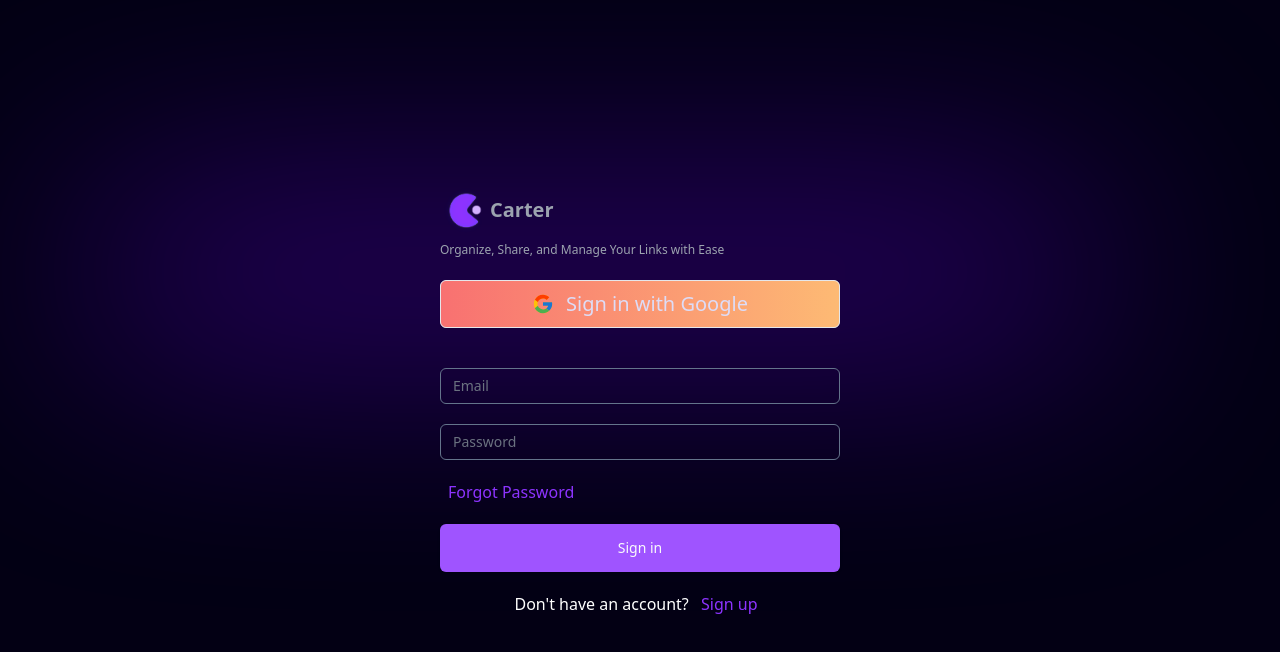
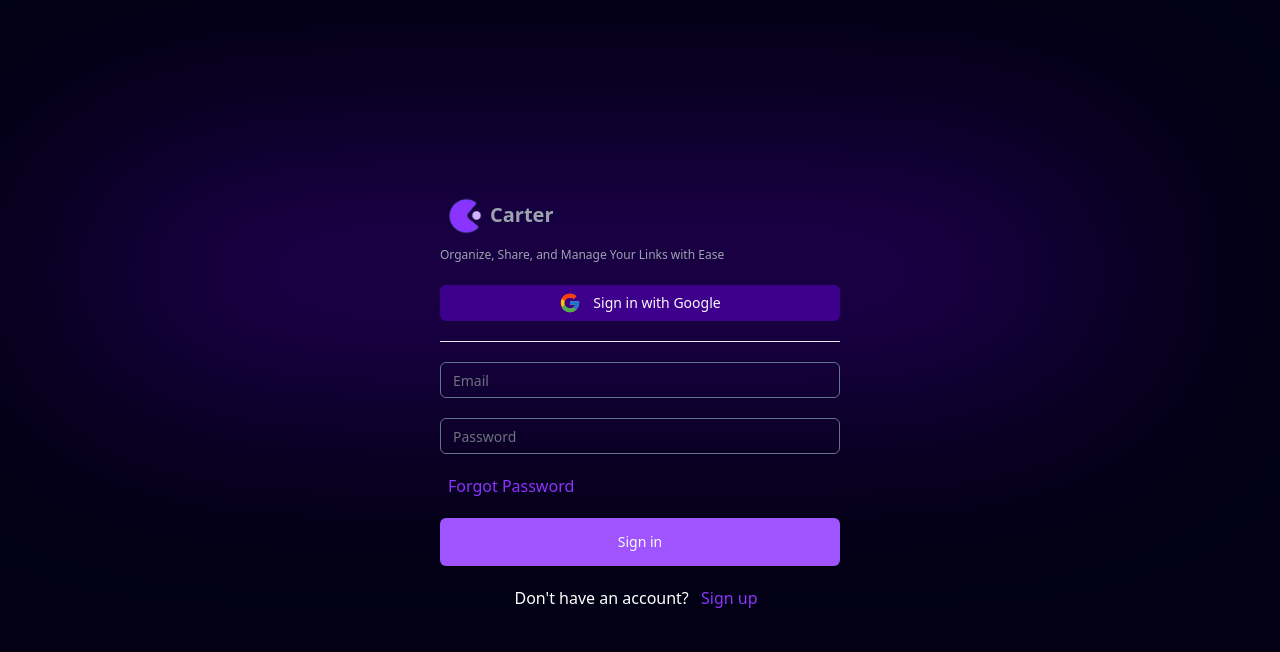
Before and after one commit to Alkush-Pipania/Carter, a Next.js app: page /signin in a window 1280 px wide. Shown: the top 652 px of the page. Built offline with nearby package versions, Linux system fonts and the light colour scheme; no server answers.

Commit message:
update button

```diff
--- a/src/app/(auth)/_components/google-auth-button.tsx
+++ b/src/app/(auth)/_components/google-auth-button.tsx
@@ -10,13 +10,13 @@ interface GoogleAuthButtonProps {
 export default function GoogleAuthButton({ onClick, isLoading = false }: GoogleAuthButtonProps) {
   return (
     <Button
-      variant="outline"
-      className="w-full relative text-xl h-12 hover:text-white text-washed-purple/washed-purple-200 font-medium from-orange-300 to-red-400 bg-gradient-to-l  transition-colors"
+      variant="default"
+      className="w-full relative duration-100 ease-in-out focus:bg-primary-purple/primary-purple-900 bg-primary-purple/primary-purple-800 hover:bg-primary-purple/primary-purple-700  transition-colors"
       onClick={onClick}
       disabled={isLoading}
     >
       {isLoading ? (
-        <span className="flex items-center justify-center">
+        <span className="flex items-center  justify-center">
           <svg
             className="animate-spin -ml-1 mr-2 h-4 w-4 text-slate-700"
             xmlns="http://www.w3.org/2000/svg"
--- a/src/app/(auth)/signin/page.tsx
+++ b/src/app/(auth)/signin/page.tsx
@@ -13,7 +13,6 @@ import Loader from '@/components/global/Loader'
 import { signIn, useSession } from 'next-auth/react'
 import carterlogo from "../../../../public/logo.png"
 import Image from 'next/image'
-import { FaGithub, FaGoogle } from "react-icons/fa";
 import GoogleAuthButton from '../_components/google-auth-button'
 
 
@@ -68,7 +67,7 @@ const Signin = () => {
   return (
     <main className='w-full md:justify-center sm:justify-center sm:w-[400px] space-y-5 flex flex-col'>
 
-      <section className=''>
+      <section className='border-b'>
         <div className=' w-[80%] blur-[120px] rounded-full h-32 absolute bg-brand/brand-primaryblue/50 -z-10 left-20 sm:top-52 top-40' />
         <Link href='/' className='w-full flex justify-start items-center'>
           <span
@@ -85,6 +84,7 @@ const Signin = () => {
            onClick={()=> {
             setAuthLoading(true)
             signIn("google")
+            setAuthLoading(false)
            } }
            isLoading={authloading}
           />
```
Also changed, not shown: 1 other file (tests, documents, lock files or other folders).
